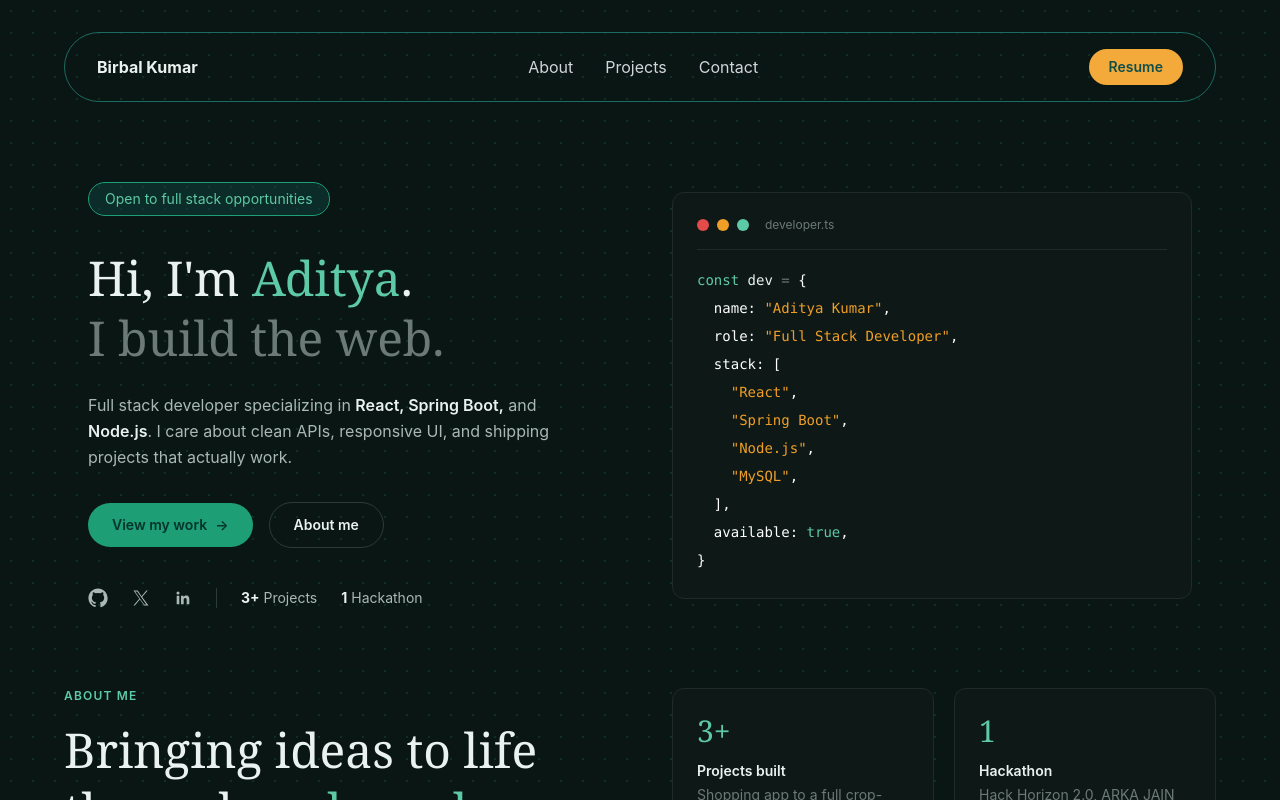
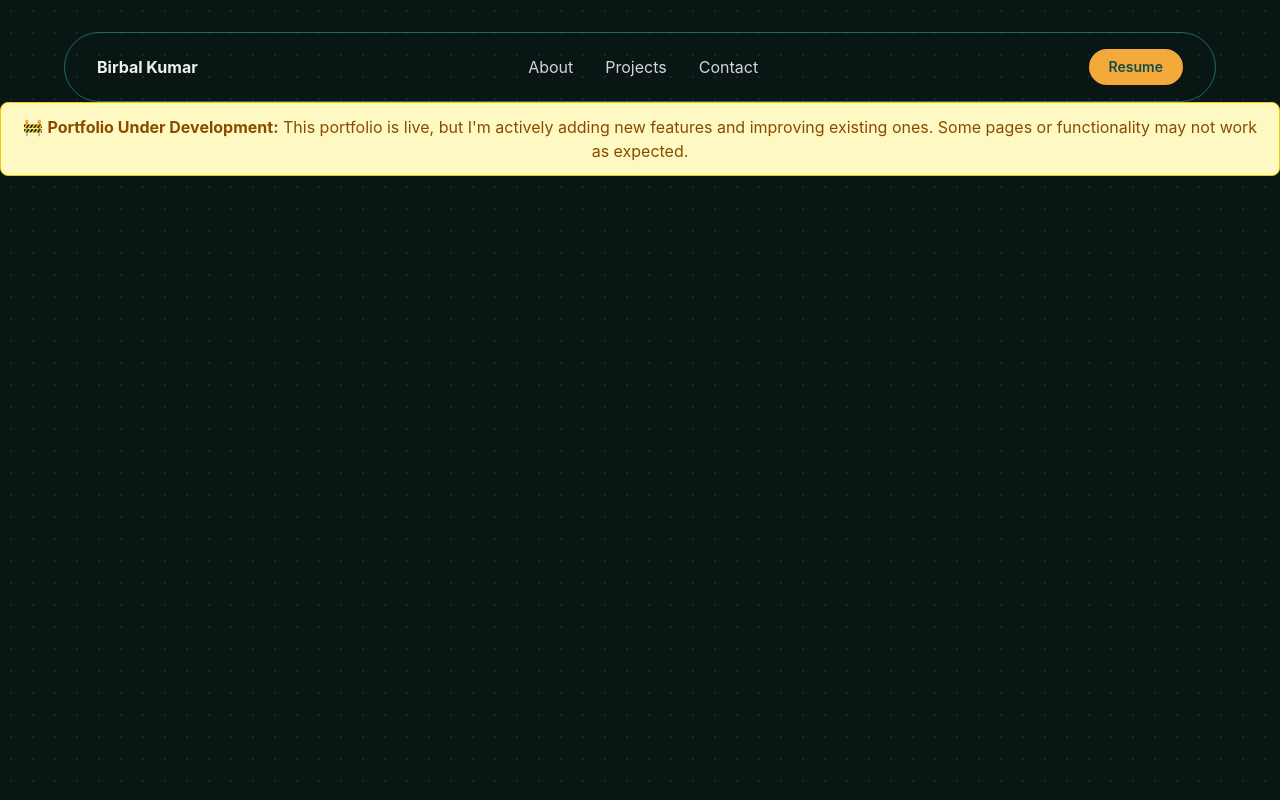
Before and after one commit to birbalkr/portfolio, a React (Vite) app: page / in a window 1280 px wide. Shown: the top 800 px of the page. Built offline with nearby package versions, Linux system fonts and the light colour scheme.

Commit message:
update home page and add message

```diff
--- a/src/features/portfolio/ui/pages/HomePage.jsx
+++ b/src/features/portfolio/ui/pages/HomePage.jsx
@@ -9,6 +9,7 @@
  * Static only — no animation, no moving gradients.
  */
 
+import { useEffect, useState } from "react";
 import { NavLink } from "react-router";
 
 function IconGithub(props) {
@@ -65,7 +66,7 @@ export default function HomePage() {
                 "An e-commerce web app with RESTful product management APIs and a React + Vite frontend.",
             tags: ["Java Spring Boot", "React", "MySQL"],
             live: null,
-            source: "https://github.com/adityakr1",
+            source: "https://github.com/birbalkr",
         },
         {
             title: "Crypto Coin Tracker",
@@ -73,9 +74,27 @@ export default function HomePage() {
                 "Real-time cryptocurrency tracker with live prices, market cap, and interactive charts.",
             tags: ["React", "Chart.js", "Redux"],
             live: "https://rococo-valkyrie-c74458.netlify.app/",
-            source: "https://github.com/adityakr1",
+            source: "https://github.com/birbal",
         },
     ];
+
+    const [loading, setLoading] = useState(true);
+
+    useEffect(() => {
+        const timer = setTimeout(() => {
+            setLoading(false);
+        }, 6000);
+
+        return () => clearTimeout(timer);
+    }, []);
+
+    if (loading) {
+        return (
+            <div className="bg-yellow-100 border border-yellow-400 text-yellow-800 px-4 py-3 rounded-lg text-center">
+                🚧 <strong>Portfolio Under Development:</strong> This portfolio is live, but I'm actively adding new features and improving existing ones. Some pages or functionality may not work as expected.
+            </div>
+        );
+    }
 
     return (
 
@@ -90,7 +109,7 @@ export default function HomePage() {
                         </div>
 
                         <h1 className="font-serif text-5xl leading-tight text-[#EAF2F0]">
-                            Hi, I'm <span className="text-[#5DCAA5]">Aditya</span>.
+                            Hi, I'm <span className="text-[#5DCAA5]">Birbal</span>.
                         </h1>
                         <h1 className="font-serif text-5xl leading-tight text-[#6B7A76]">
                             I build the web.
@@ -121,7 +140,7 @@ export default function HomePage() {
 
                         <div className="mt-10 flex flex-wrap items-center gap-6">
                             <a
-                                href="https://github.com/adityakr1"
+                                href="https://github.com/birbalkr"
                                 aria-label="GitHub"
                                 className="text-[#A9B8B3] hover:text-[#5DCAA5]"
                             >
@@ -131,7 +150,7 @@ export default function HomePage() {
                                 <IconX />
                             </a>
                             <a
-                                href="https://www.linkedin.com/in/aditya-kumar-697381260"
+                                href="https://www.linkedin.com/in/birbal-kumar-697381260"
                                 aria-label="LinkedIn"
                                 className="text-[#A9B8B3] hover:text-[#5DCAA5]"
                             >
@@ -161,7 +180,7 @@ export default function HomePage() {
                             <span className="text-[#5DCAA5]">const</span>{" "}
                             <span className="text-[#EAF2F0]">dev</span>{" "}
                             <span className="text-[#6B7A76]">=</span> {"{"}
-                            {"\n"}  name: <span className="text-[#EF9F27]">"Aditya Kumar"</span>,
+                            {"\n"}  name: <span className="text-[#EF9F27]">"Birbal Kumar"</span>,
                             {"\n"}  role: <span className="text-[#EF9F27]">"Full Stack Developer"</span>,
                             {"\n"}  stack: [
                             {"\n"}    <span className="text-[#EF9F27]">"React"</span>,
@@ -260,7 +279,7 @@ export default function HomePage() {
                             </p>
                         </div>
                         <a
-                            href="https://github.com/adityakr1"
+                            href="https://github.com/birbalkr"
                             className="flex items-center gap-2 text-sm text-[#A9B8B3] hover:text-[#5DCAA5]"
                         >
                             All projects
@@ -296,7 +315,7 @@ export default function HomePage() {
                             </div>
                             <div className="mt-5 flex items-center gap-5 text-sm">
                                 <a
-                                    href="https://github.com/adityakr1"
+                                    href="https://github.com/birbalkr"
                                     className="flex items-center gap-1.5 text-[#A9B8B3] hover:text-[#5DCAA5]"
                                 >
                                     Source
```
